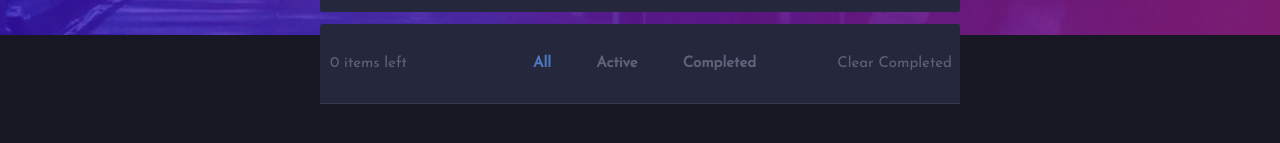
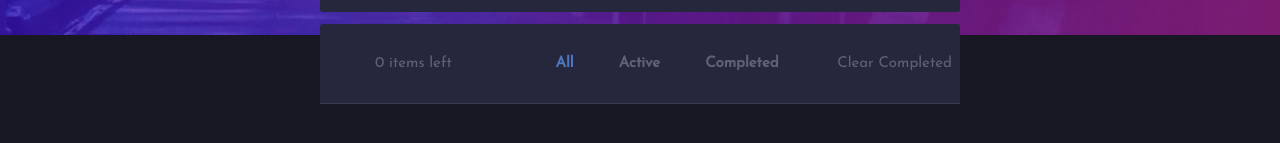
Before and after one commit to E-sa/Todo-App, a React (Create React App) app: page / in a window 1280 px wide. Shown: the part 245-388 px from the top of the page. Built offline with nearby package versions, Linux system fonts and the light colour scheme.

Commit message:
changed div to span

```diff
--- a/src/components/LastLiBigScreen.js
+++ b/src/components/LastLiBigScreen.js
@@ -4,8 +4,8 @@ import react from "react";
 function LastLiBigScreen({ itemsleft, filter, changeFilter, clear }) {
     return (
         <li className="each-task" id="last-li-b">
-            <div id="items-left">{itemsleft} items left</div>
-            <div id="filters-span-l">
+            <span id="items-left">{itemsleft} items left</span>
+            <span id="filters-span-l">
                 <span
                     className={[filter === "all" ? 'activeFilter' : ""]}
                     id="all"
@@ -30,8 +30,8 @@ function LastLiBigScreen({ itemsleft, filter, changeFilter, clear }) {
                     Completed
                 </span>
 
-            </div>
-            <div id="clear" onClick={clear}> Clear Completed</div>
+            </span>
+            <span id="clear" onClick={clear}> Clear Completed</span>
         </li>
     )
 
```
